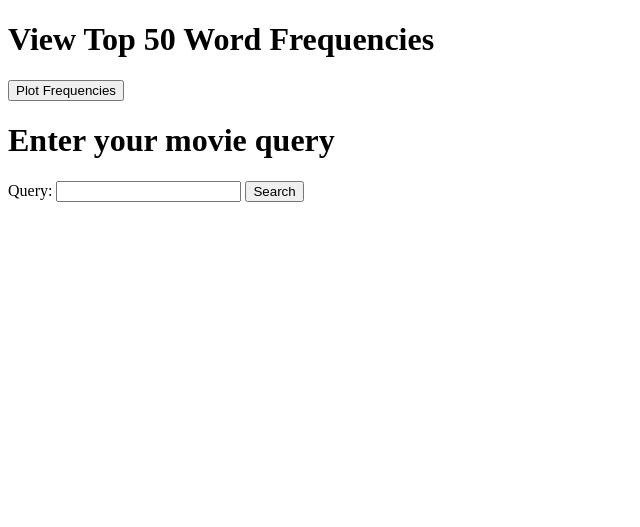
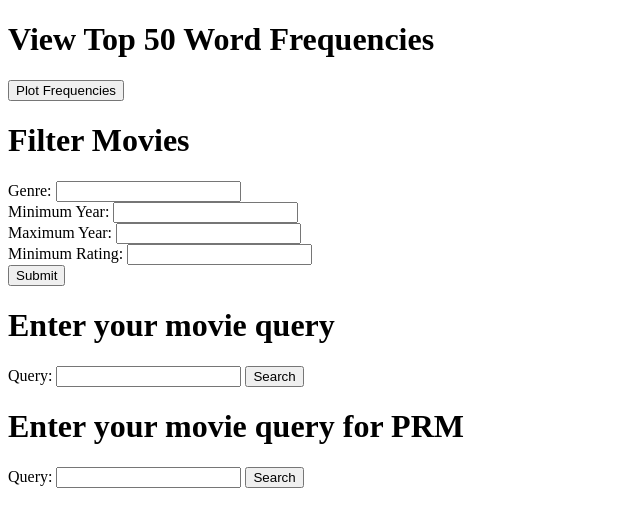
Before and after one commit to abhi-vinnakota/CS-410-Final-Project, a Flask app: page /movie-query in a window 1280 px wide. Shown: the top 527 px of the page, without its empty margins (0-640 px from the left). Run offline with Flask 3, Linux system fonts and the light colour scheme.

Commit message:
QUERY_CHANGES

```diff
--- a/main.py
+++ b/main.py
@@ -84,7 +84,6 @@ def movie_query_with_filters_prm():
         min_year = int(request.form.get('min_year', 0))
         max_year = int(request.form.get('max_year', 3000))
         min_rating = float(request.form.get('min_rating', 0))
-        # Filtering based on input
         filtered_df = csv_df[
             (csv_df['Genre'].str.contains(genre)) &
             (csv_df['Released_Year'] >= min_year) &
@@ -92,7 +91,7 @@ def movie_query_with_filters_prm():
             (csv_df['IMDB_Rating'] >= min_rating)
         ]
         top_movies = PRM_process_query(query, sorted_vocabulary, filtered_df)
-        return render_template('results.html', top_movies=top_movies)
+        return render_template('prm_results.html', top_movies=top_movies)
     return render_template('index.html')
 
 if __name__ == '__main__':
--- a/templates/index.html
+++ b/templates/index.html
@@ -9,19 +9,25 @@
       <button type="submit">Plot Frequencies</button>
     </form>
 
-    <!-- <h1>Filter Movies</h1>
+    <h1>Filter Movies</h1>
     <form action="/" method="post">
       Genre: <input type="text" name="genre" /><br />
       Minimum Year: <input type="number" name="min_year" /><br />
       Maximum Year: <input type="number" name="max_year" /><br />
       Minimum Rating: <input type="number" step="0.1" name="min_rating" /><br />
       <input type="submit" value="Submit" />
-    </form> -->
+    </form>
 
     <h1>Enter your movie query</h1>
     <form action="/movie-query" method="post">
       Query: <input type="text" name="query" />
       <input type="submit" value="Search" />
     </form>
+
+    <h1>Enter your movie query for PRM</h1>
+    <form action="/movie-query-with-filters-prm" method="post">
+      Query: <input type="text" name="query" />
+      <input type="submit" value="Search" />
+    </form>
   </body>
 </html>
```
Also changed, not shown: templates/prm_results.html (added, +14 -0 lines), utils.py (+6 -3 lines).
